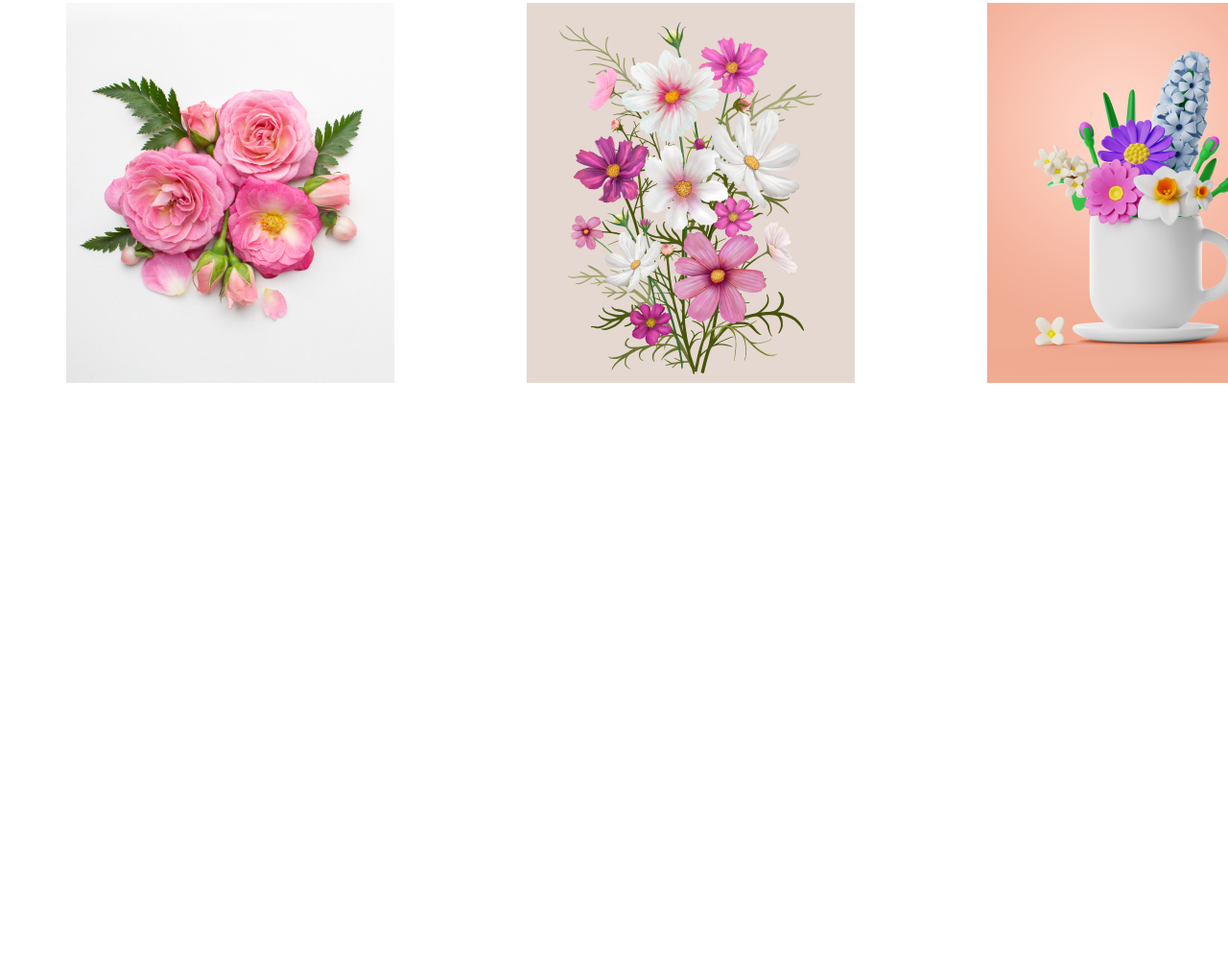
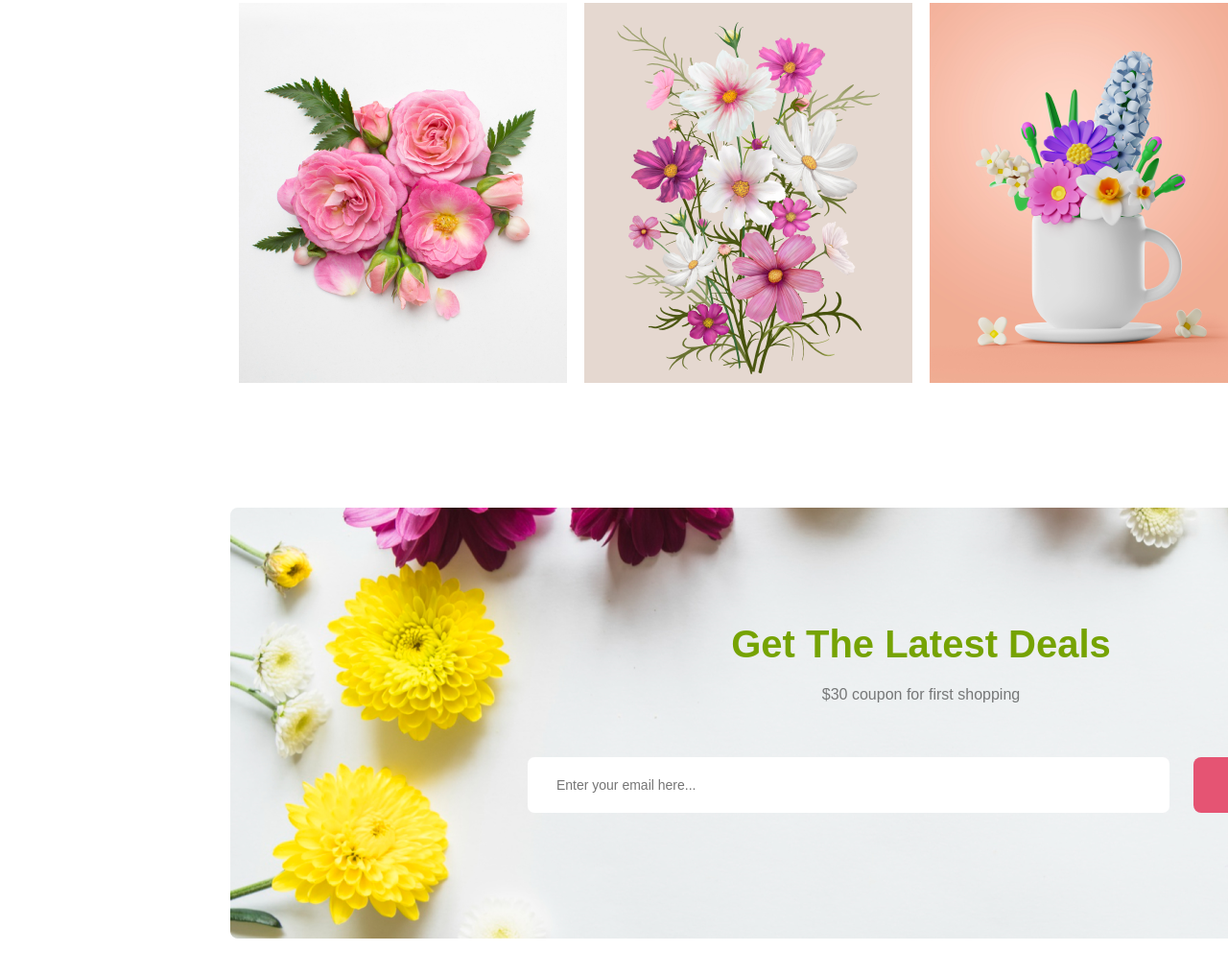
Before and after one commit to ZarinTasminSejuti/flower-shop-website, a plain HTML site: page index.html in a window 1280 px wide. Shown: the part 3262-4278 px from the top of the page at 96% size. Before the commit the page ends 3661 px from the top, so only its background shows below. Drawn offline with Linux system fonts and the light colour scheme.

Commit message:
added form section with style

```diff
--- a/index.html
+++ b/index.html
@@ -29,31 +29,30 @@
             <div class="featured-gallery">
                 <div class="featured-photo-section">
                     <div class="featured-photo photo-1">
-                        <!-- for images-->
+                        <!-- for featured images-->
                     </div>
                     <h3 class="featured-photo-link"><a href="#">Pink Flower Tree</a></h3>
                 </div>
 
                 <div class="featured-photo-section">
                     <div class="featured-photo photo-2">
-                       <!-- for images-->
+                       <!-- for featured images-->
                     </div>
-
                     <h3 class="featured-photo-link"><a href="#">Red Flower Bouquet</a></h3>
                 </div>
 
                 <div class="featured-photo-section">
                     <div class="featured-photo photo-3">
-                        <!-- for images-->
+                        <!-- for featured  images-->
                     </div>
-
                     <h3 class="featured-photo-link"><a href="#">Yellow Flower Tree</a></h3>
                 </div>
             </div>
         </section>
+
+
          <!-- delivery support section -->
         <section class="delivery-support-container">
-
              <div class="delivery-support-section">
                 <ul>
                     <li>
@@ -70,11 +69,10 @@
                     </li>
                 </ul>
             </div>
-
         </section>
 
+
         <!-- sale section -->
-
         <section>
             <div class="sale-container">
                 <div class="sale-content">
@@ -86,6 +84,8 @@
             </div>
         </section>
 
+
+        <!-- instagram section -->
         <section class="instagram-container">
             <h1 class="instagram-header">Instagram</h1>
             <p class="instagram-paragraph">It is a long established fact that a reader will be distracted by the readable content of a page when looking at its layout.</p>
@@ -98,6 +98,17 @@
             </div>
         </section>
 
+        <!-- form section -->
+        <section class="form-container">
+            <h1 class="form-header">Get The Latest Deals</h1>
+            <p class="instagram-paragraph">$30 coupon for first shopping</p>
+
+                <form class="form-section">
+                    <input type="email" name="email" placeholder="Enter your email here...">
+                    <button class="btn-shop" type="submit">Subscribe</button>
+                </form>
+            </div>
+        </section>
 
     </main>
     <!-- footer section -->
--- a/style.css
+++ b/style.css
@@ -2,6 +2,7 @@
   margin: 0;
   padding: 0;
 }
+
 
 /* general html tag */
 body {
@@ -9,6 +10,7 @@ body {
   width: 1920px;
   font-family: Arial, sans-serif;
 }
+
 
 /* header section styles */
 .banner-container {
@@ -52,6 +54,7 @@ body {
   width: 635px;
   height: 800px;
 }
+
 
 /* featured section styles */
 
@@ -119,6 +122,7 @@ body {
   color: #76a303;
 }
 
+
 /* delivery-support-section styles */
 .delivery-support-container {
   width: 1440px;
@@ -150,8 +154,8 @@ body {
   width: 300px;
 }
 
+
 /* sale section style */
-
 .text-primary {
   color: #e55473;
 }
@@ -174,11 +178,14 @@ body {
   text-align: center;
 }
 
+
 /* instagram section style */
 .instagram-container{
-  margin-top: 130px;
+  margin: 130px auto;
   text-align: center;
+  width: 1440px;
 }
+
 .instagram-header{
   font-size: 40px;
   color: #76a303;
@@ -197,5 +204,40 @@ body {
   display: flex;
   justify-content: space-around;
   margin-top: 45px;
-  width: 100%;
 }
+
+/* form style section */
+.form-container{
+  margin: 130px auto;
+  text-align: center;
+  width: 1440px;
+  height: 450px;
+  background-image: url("./images/Rectangle 9.png");
+  background-repeat: no-repeat;
+}
+
+.form-section{
+  display: flex;
+  text-align: center;
+  justify-content: space-between;
+  margin: 50px 285px 120px;
+
+}
+
+.form-header{
+  font-size: 40px;
+  color: #76a303;
+  margin-bottom: 15px;
+  padding-top: 120px;
+}
+
+.form-section input[type="email"]{
+  width: 70%;
+  font-size: 14px;
+  border: 0;
+  margin: 0 auto;
+  background-color: #fff;
+  border-radius: 7px;
+  padding: 18px 30px;
+  color: rgba(39, 39, 39, 0.6);
+}
```
Lines whose indentation alone changed are shown as unchanged.
